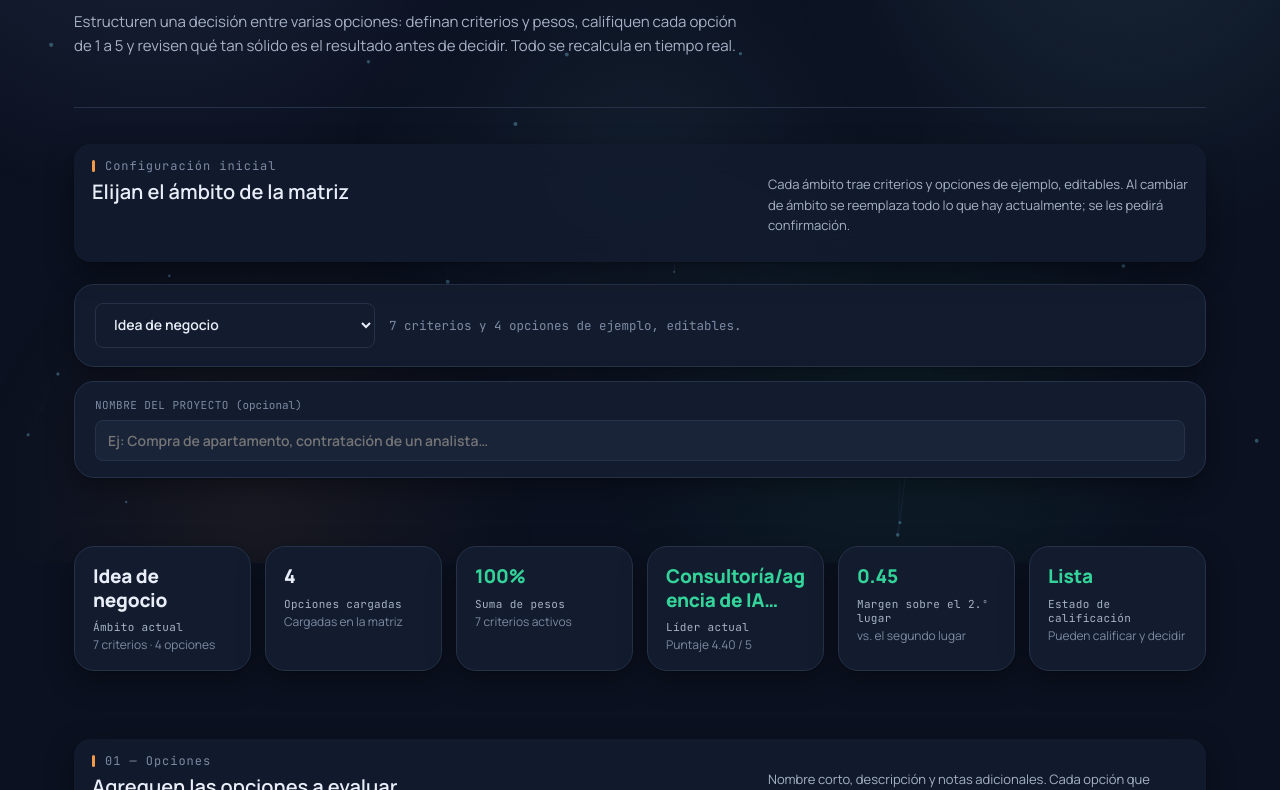
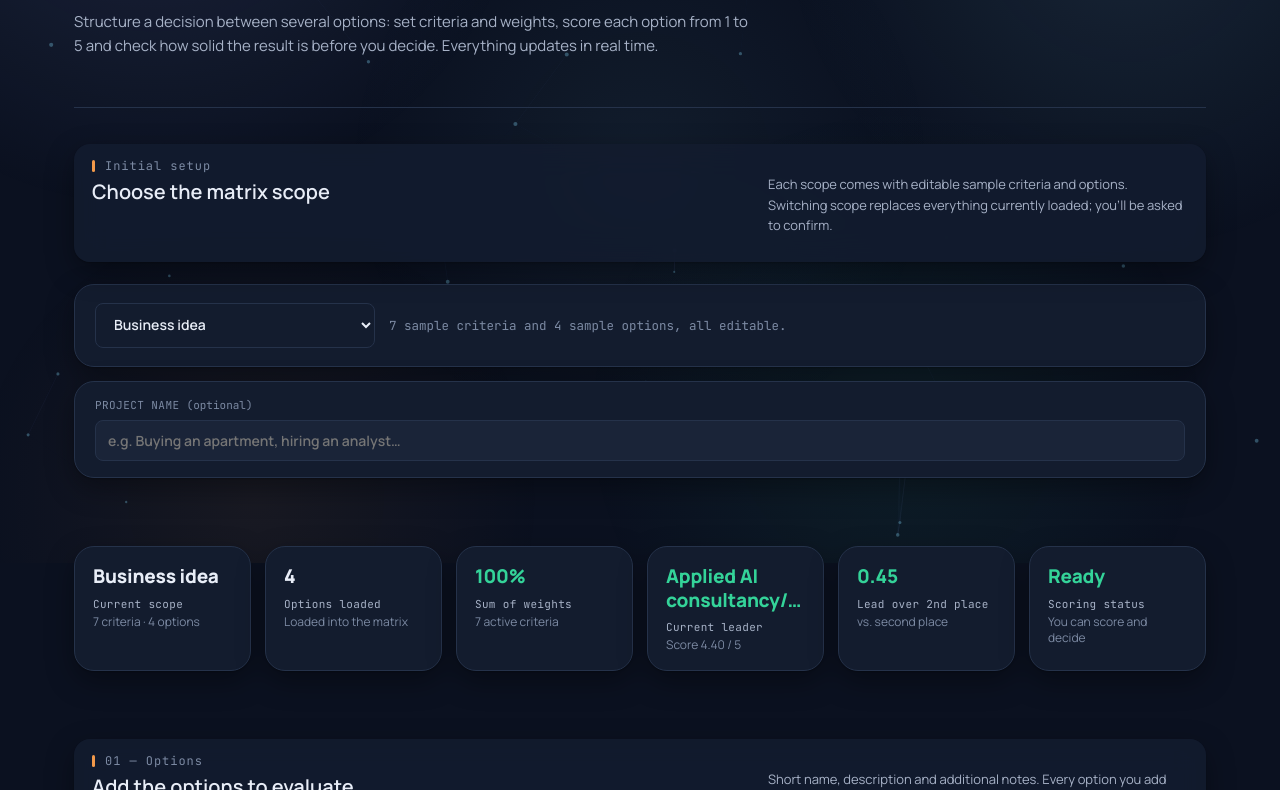
Before and after one commit to JuanDavidCanoQ/Matriz-ponderacion, a plain HTML site: page index.html in a window 1280 px wide. Shown: the part 237-1027 px from the top of the page. Drawn offline with Linux system fonts and the light colour scheme.

Commit message:
Matriz: idioma inicial desde ?lang, idioma guardado o del navegador (#23b)
Co-Authored-By: Claude Opus 5.5 <noreply@anthropic.com>
Claude-Session: https://claude.ai/code/session_011dBNdumXdTk3Uon5SzfZyW

```diff
--- a/index.html
+++ b/index.html
@@ -811,7 +811,17 @@ const store = {
   get(k){ try{ return localStorage.getItem(k); }catch(e){ return null; } },
   set(k,v){ try{ localStorage.setItem(k,v); }catch(e){} }
 };
-let LANG = store.get("jdc-lang") === "en" ? "en" : "es";
+/* Idioma inicial: ?lang=es|en (se guarda) → idioma guardado → idioma del navegador → español */
+let LANG = (() => {
+  let q = null;
+  try{ q = new URLSearchParams(location.search).get("lang"); }catch(e){}
+  if(q === "es" || q === "en"){ store.set("jdc-lang", q); return q; }
+  const s = store.get("jdc-lang");
+  if(s === "es" || s === "en") return s;
+  let nav = "";
+  try{ nav = navigator.language || ""; }catch(e){}
+  return /^en\b/i.test(nav) ? "en" : "es";
+})();
 
 /* ---------------- i18n ES/EN ---------------- */
 const I18N = {
```
